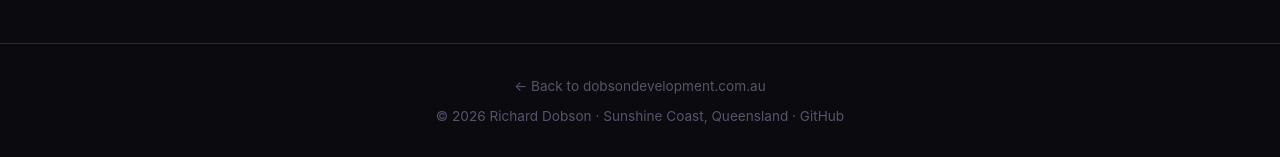
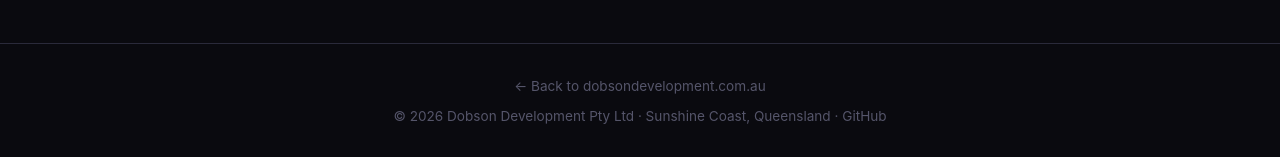
Before and after one commit to RADobson/dobson-dev-site, a Jekyll site: the page built from e8cr/index.html, in a window 1280 px wide and 900 px high, scrolled down 3835 px. Shown: the part 740-897 px from the top of the window. Built offline with Jekyll 4.4.1, drawn with Linux system fonts in a browser that asks for light colours.

Commit message:
Footer: Dobson Development Pty Ltd (not personal name)

```diff
--- a/_layouts/default.html
+++ b/_layouts/default.html
@@ -609,7 +609,7 @@
 
     <footer class="site-footer">
         <div class="container">
-            <p>&copy; {{ site.time | date: '%Y' }} Richard Dobson · <a href="/">dobsondevelopment.com.au</a></p>
+            <p>&copy; {{ site.time | date: '%Y' }} Dobson Development Pty Ltd · <a href="/">dobsondevelopment.com.au</a></p>
         </div>
     </footer>
 
--- a/e8cr/index.html
+++ b/e8cr/index.html
@@ -386,7 +386,7 @@
 <footer>
     <div class="container">
         <p><a href="/">← Back to dobsondevelopment.com.au</a></p>
-        <p style="margin-top:0.5rem;">© 2026 Richard Dobson · Sunshine Coast, Queensland · <a href="https://github.com/RADobson/e8cr-squad">GitHub</a></p>
+        <p style="margin-top:0.5rem;">© 2026 Dobson Development Pty Ltd · Sunshine Coast, Queensland · <a href="https://github.com/RADobson/e8cr-squad">GitHub</a></p>
     </div>
 </footer>
 
```
